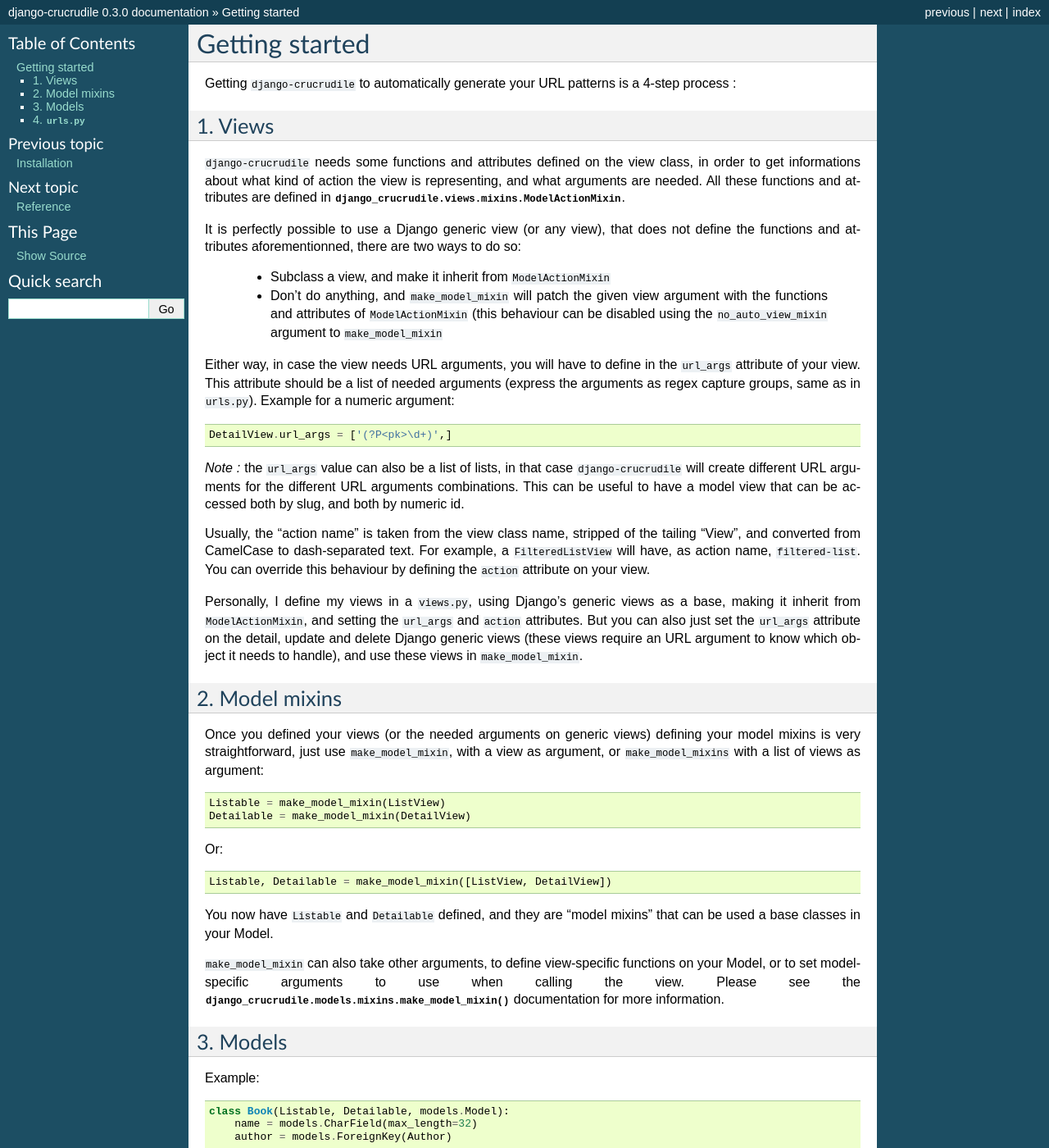
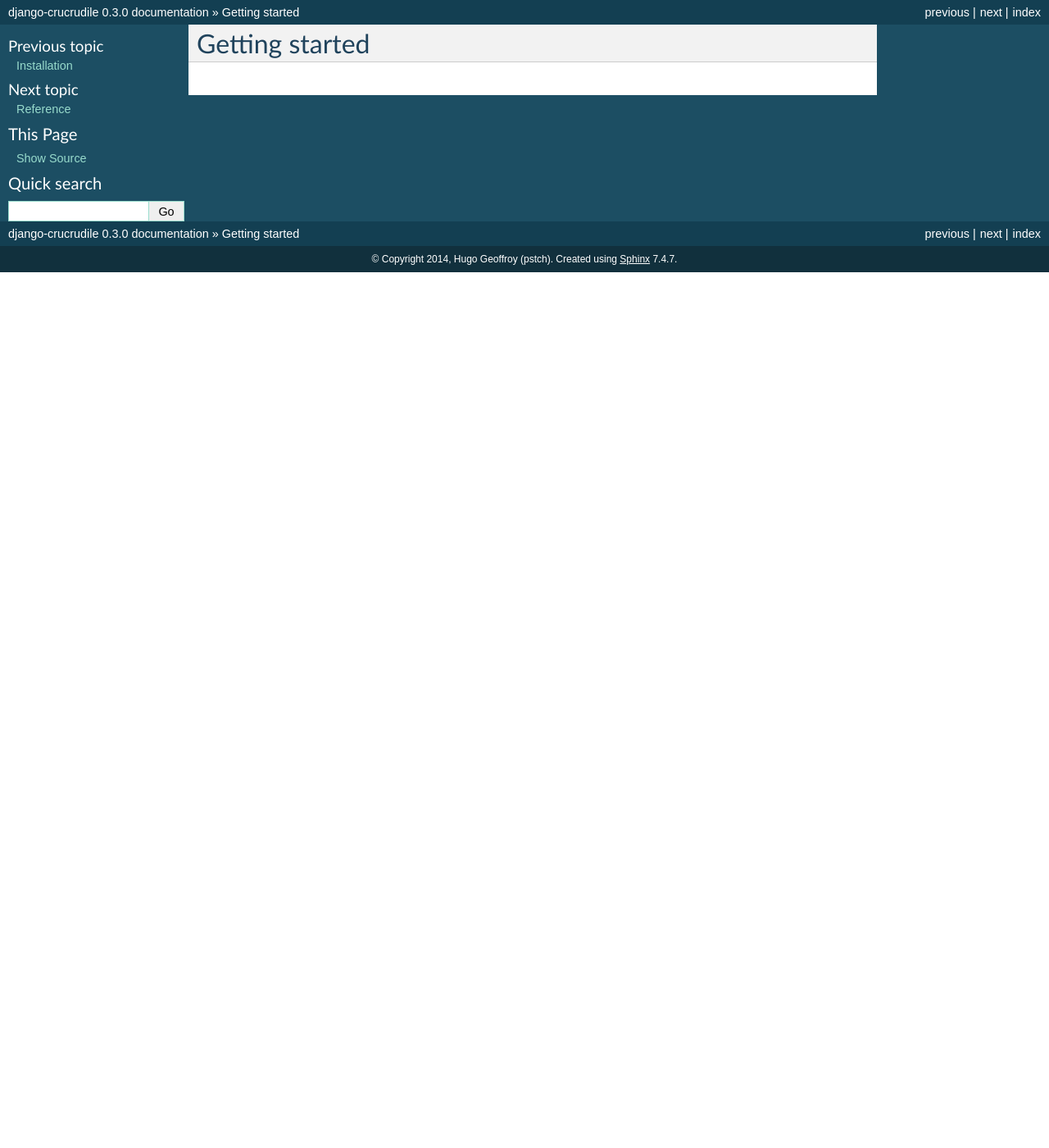
Before and after one commit to pstch/django-crucrudile, a Sphinx documentation site: the page built from docs/gettingstarted.txt, in a window 1280 px wide and 1400 px high. Shown: the whole window at 82% size. Built offline with Sphinx 7.4.7, drawn with Linux system fonts in a browser that asks for light colours; pages that are not in the unit, such as notebooks, are missing from menus; some of the changed text lies outside the part shown.

Commit message:
New docs (blank)

```diff
--- a/docs/gettingstarted.txt
+++ b/docs/gettingstarted.txt
@@ -1,97 +1,2 @@
 Getting started
 ===============
-
-Getting ``django-crucrudile`` to automatically generate your URL
-patterns is a 4-step process :
-
-1. Views
---------
-
-``django-crucrudile`` needs some functions and attributes defined on
-the view class, in order to get informations about what kind of action
-the view is representing, and what arguments are needed. All these
-functions and attributes are defined in
-:class:`django_crucrudile.views.mixins.ModelActionMixin`.
-
-It is perfectly possible to use a Django generic view (or any view),
-that does not define the functions and attributes aforementionned,
-there are two ways to do so:
-
- - Subclass a view, and make it inherit from ``ModelActionMixin``
- - Don't do anything, and ``make_model_mixin`` will patch the given
-   view argument with the functions and attributes of
-   ``ModelActionMixin`` (this behaviour can be disabled using the
-   ``no_auto_view_mixin`` argument to ``make_model_mixin``
-
-Either way, in case the view needs URL arguments, you will have to
-define in the ``url_args`` attribute of your view. This attribute
-should be a list of needed arguments (express the arguments as regex
-capture groups, same as in ``urls.py``). Example for a numeric argument::
-
-   DetailView.url_args = ['(?P<pk>\d+)',]
-
-*Note :* the ``url_args`` value can also be a list of lists, in that case ``django-crucrudile`` will create different URL arguments for the different URL arguments combinations. This can be useful to have a model view that can be accessed both by slug, and both by numeric id.
-
-Usually, the "action name" is taken from the view class name, stripped
-of the tailing "View", and converted from CamelCase to dash-separated
-text. For example, a ``FilteredListView`` will have, as action name,
-``filtered-list``. You can override this behaviour by defining the
-``action`` attribute on your view.
-
-Personally, I define my views in a ``views.py``, using Django's
-generic views as a base, making it inherit from ``ModelActionMixin``,
-and setting the ``url_args`` and ``action`` attributes. But you can
-also just set the ``url_args`` attribute on the detail, update and
-delete Django generic views (these views require an URL argument to
-know which object it needs to handle), and use these views in
-``make_model_mixin``.
-
-2. Model mixins
-------------
-
-Once you defined your views (or the needed arguments on generic views) defining your model mixins is very
-straightforward, just use ``make_model_mixin``, with a view as
-argument, or ``make_model_mixins`` with a list of views as argument::
-
-    Listable = make_model_mixin(ListView)
-    Detailable = make_model_mixin(DetailView)
-
-Or::
-
-    Listable, Detailable = make_model_mixin([ListView, DetailView])
-
-You now have ``Listable`` and ``Detailable`` defined, and they are
-"model mixins" that can be used a base classes in your Model.
-
-``make_model_mixin`` can also take other arguments, to define view-specific functions on your Model, or to set model-specific arguments to use when calling the view. Please see the :func:`django_crucrudile.models.mixins.make_model_mixin` documentation for more information.
-
-3. Models
-------
-
-Example::
-
-    class Book(Listable, Detailable, models.Model):
-        name = models.CharField(max_length=32)
-        author = models.ForeignKey(Author)
-        ...
-
-Your ``Book`` now inherits functions from ``AutoPatternsMixin`` (the base class for model mixins), that you can use to get the model's URL patterns. See the :class:`django_crucrudile.models.mixins.AutoPatternsMixin` documentation for more information.
-
-4. ``urls.py``
------------
-
-To get the list of `url` objects for a specific Model (here ``Book``), you can use ``Book.get_url_patterns()``, and use the return value of this function in your ``urls.py``::
-
-    urlpatterns = [
-        Book.get_url_patterns(),
-    ]
-
-Or you could loop through your models, and append the URL patterns to ``urlpatterns``::
-
-    from itertools import chain
-    from models import Book, Author
-
-    model_list = Book, Author
-    urlpatterns = [model.get_url_patterns() for model in model_list]
-
-Yes, your ``urls.py`` now contains four lines !
--- a/docs/installation.txt
+++ b/docs/installation.txt
@@ -1,9 +1,9 @@
 Installation
 ============
 
-At this time, the only requirements to run ``django-crucrudile`` are **Python** (2.7, 3.2, 3.3), and **Django** (1.6).
+At this time, the only requirements to run ``django-crucrudile`` are **Python** (3.3), and **Django** (1.6).
 
-*Note* : support for Python 2.6 can be added pretty easily, ping me if you need it.
+*Note* : support for Python 2.6 or 2.6 can be added pretty easily, ping me if you need it.
 
 As ``django-crucrudile`` is still in the initial development phase, I did not yet upload it to the Python package index. To install it, you can either install it as a Python egg with ``pip``, or download the source and run ``setup.py install``.
 
--- a/docs/reference.txt
+++ b/docs/reference.txt
@@ -2,8 +2,3 @@
 =========
 
 .. toctree::
-
-   django_crucrudile.models.mixins
-   django_crucrudile.views.mixins
-   django_crucrudile.urls
-   django_crucrudile.utils
```
